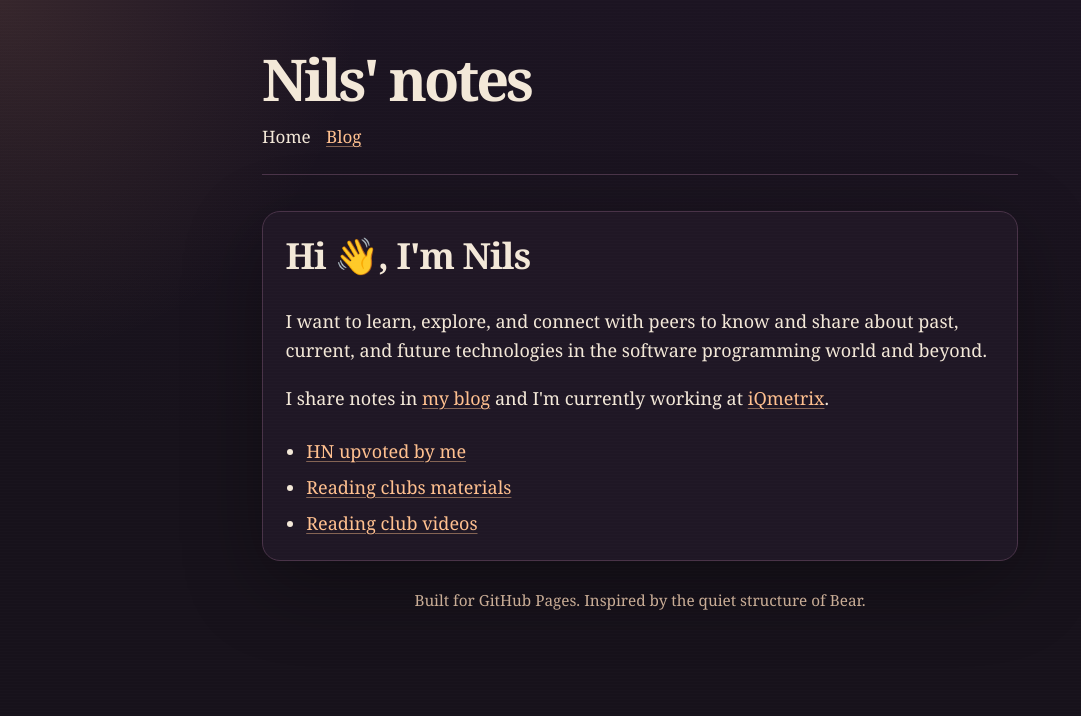
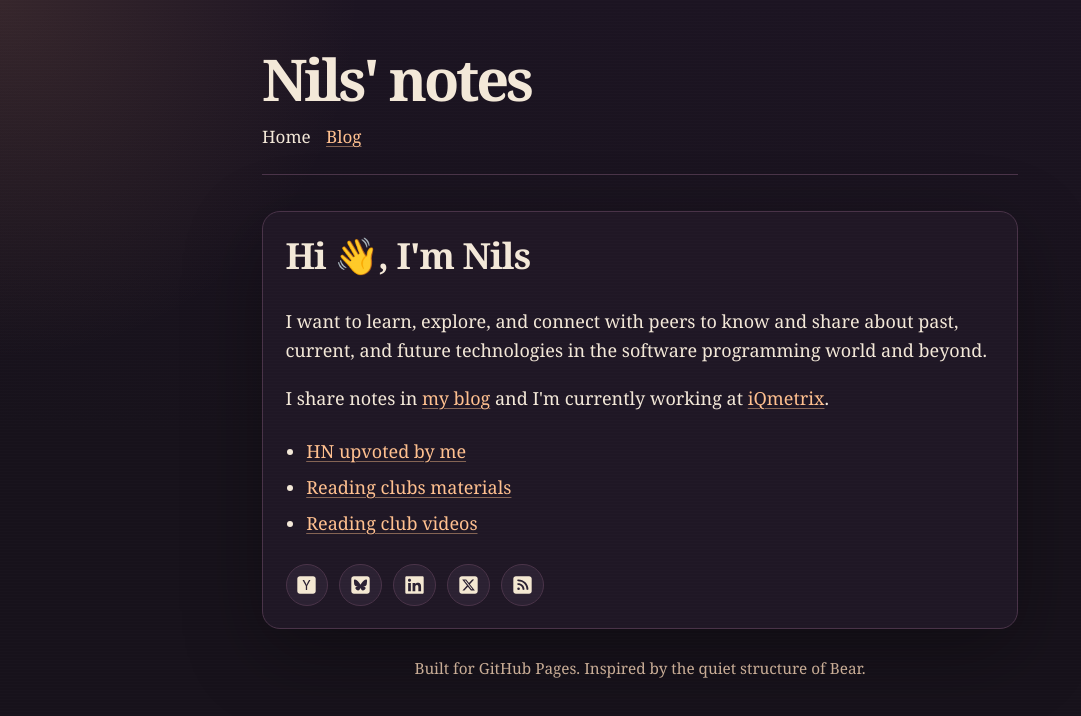
Before and after one commit to nilsandrey/nilsandrey.github.io, a plain HTML site: page index.html in a window 1280 px wide. Shown: the whole page, without its empty margins (0-1081 px from the left). Drawn offline with Linux system fonts and the light colour scheme.

Commit message:
Improve social icon contrast

```diff
--- a/assets/css/site.css
+++ b/assets/css/site.css
@@ -138,6 +138,37 @@ li + li {
   margin-top: 1.3rem;
 }
 
+.social-links {
+  display: flex;
+  flex-wrap: wrap;
+  gap: 0.65rem;
+  margin-top: 1.4rem;
+}
+
+.social-links a {
+  display: inline-flex;
+  align-items: center;
+  justify-content: center;
+  width: 2.35rem;
+  height: 2.35rem;
+  background: var(--paper-soft);
+  border: 1px solid var(--rule);
+  border-radius: 999px;
+  transition: transform 160ms ease, border-color 160ms ease, background 160ms ease;
+}
+
+.social-links a:hover {
+  transform: translateY(-2px);
+  background: color-mix(in srgb, var(--paper-soft) 84%, var(--accent));
+  border-color: var(--accent);
+}
+
+.social-links img {
+  width: 1.15rem;
+  height: 1.15rem;
+  filter: invert(91%) sepia(12%) saturate(534%) hue-rotate(335deg) brightness(105%) contrast(91%);
+}
+
 .post-list {
   margin: 1.1rem 0 0;
   padding: 0;
--- a/index.html
+++ b/index.html
@@ -28,6 +28,14 @@
         <li><a href="https://www.instapaper.com/p/nilsandrey">Reading clubs materials</a></li>
         <li><a href="https://www.youtube.com/@nilsandrey/playlists">Reading club videos</a></li>
       </ul>
+
+      <div class="social-links" aria-label="Social links">
+        <a href="https://news.ycombinator.com/user?id=nilsandrey"><img src="/img/hn.svg" alt="Hacker News"></a>
+        <a href="https://bsky.app/profile/nilsandrey.com"><img src="/img/bsky.svg" alt="Bluesky"></a>
+        <a href="https://linkedin.com/in/nilsandrey"><img src="/img/linkedin.svg" alt="LinkedIn"></a>
+        <a href="https://x.com/nilsandrey"><img src="/img/xt.svg" alt="X"></a>
+        <a href="/blog/"><img src="/img/rss.svg" alt="Blog feed"></a>
+      </div>
     </main>
 
     <footer class="site-footer">
```
